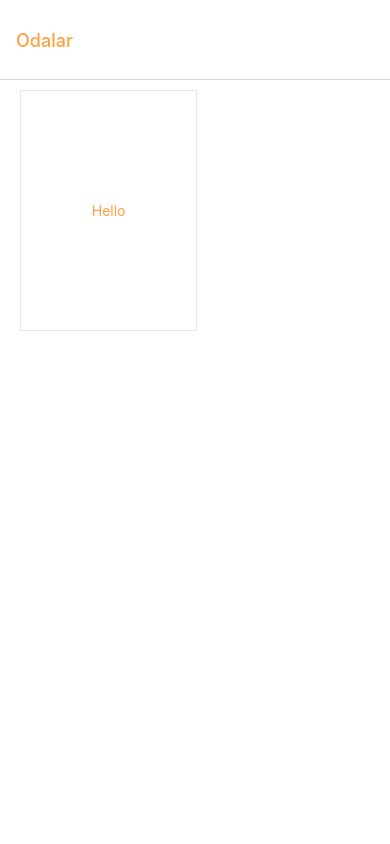
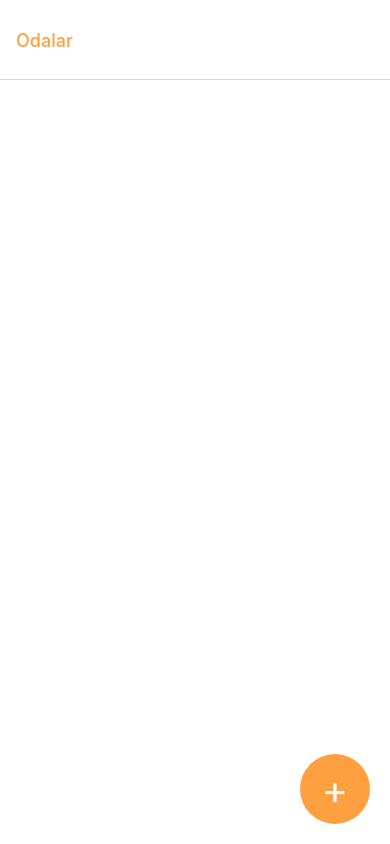
Before and after one commit to korayerdem89/chatApp, a React Native app: screen /Odalar in a window 390 px wide. Built offline with nearby package versions, Linux system fonts and the light colour scheme.

Commit message:
toggleButton oluşturuldu. Addroom componenti de oluşturuldu.

```diff
--- a/package.json
+++ b/package.json
@@ -20,6 +20,7 @@
     "react-native": "0.70.0",
     "react-native-dotenv": "^3.3.1",
     "react-native-gesture-handler": "^2.5.0",
+    "react-native-modal": "^13.0.1",
     "react-native-safe-area-context": "4.3.1",
     "react-native-screens": "~3.15.0",
     "yup": "^0.32.11"
--- a/src/Pages/Rooms/Rooms.js
+++ b/src/Pages/Rooms/Rooms.js
@@ -1,5 +1,5 @@
 import React, { useState } from 'react';
-import { View, Text } from 'react-native';
+import { View, Text, TouchableOpacity } from 'react-native';
 import styles from './Rooms.style';
 import RoomContainer from '../../components/RoomContainer/RoomContainer';
 
@@ -7,7 +7,7 @@ const Rooms = () => {
 
     return (
         <View style={styles.container}>
-           <RoomContainer />
+            <TouchableOpacity style={styles.toggleButton}><Text style={{ fontSize: 40, color: "white" }}>+</Text></TouchableOpacity>
         </View>
     );
 
--- a/src/Pages/Rooms/Rooms.style.js
+++ b/src/Pages/Rooms/Rooms.style.js
@@ -8,4 +8,15 @@ export default StyleSheet.create({
         backgroundColor: "white",
         paddingHorizontal:10
     },
+    toggleButton:{
+        backgroundColor:COLORS.medium_orange,
+        width:70,
+        height:70,
+        justifyContent:"center",
+        alignItems:"center",
+        borderRadius:70,
+        position:"absolute",
+        bottom:20,
+        right:20
+    }
 });
--- /dev/null
+++ b/src/components/ModalViews/AddRoom/index.js
@@ -0,0 +1 @@
+export {default} from './AddRoom.js';
```
Also changed, not shown: src/components/ModalViews/AddRoom/AddRoom.js (added, +19 -0 lines), src/components/ModalViews/AddRoom/AddRoom.style.js (added, +20 -0 lines), 1 other file (tests, documents, lock files or other folders).
